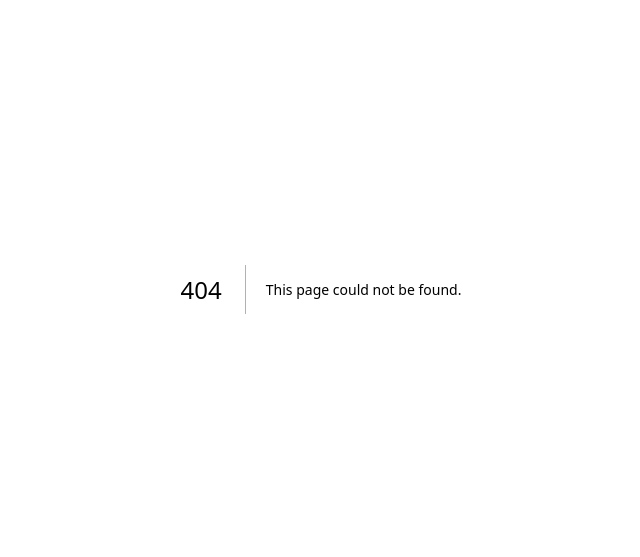
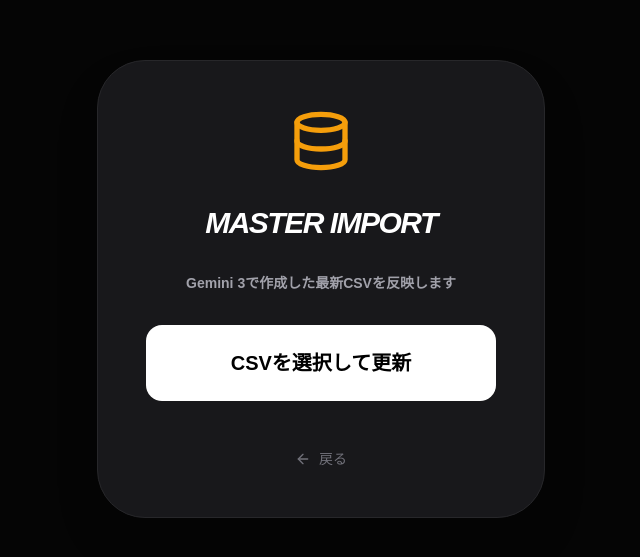
Before and after one commit to takatam-cyber/my-wine-menu, a Next.js app: page /admin/master in a window 1280 px wide. Before the commit this address had no page. Shown: the part 111-668 px from the top of the page, without its empty margins (319-959 px from the left). Built offline with nearby package versions, Linux system fonts and the light colour scheme.

Commit message:
Create page.tsx

```diff
--- /dev/null
+++ b/app/admin/master/page.tsx
@@ -0,0 +1,65 @@
+"use client";
+import { useState } from 'react';
+import { Upload, Database, CheckCircle, ArrowLeft } from 'lucide-react';
+
+export default function MasterAdmin() {
+  const [loading, setLoading] = useState(false);
+  const [count, setCount] = useState(0);
+
+  const importCSV = (e: any) => {
+    const file = e.target.files?.[0];
+    if (!file) return;
+    const reader = new FileReader();
+    reader.onload = async (event) => {
+      setLoading(true);
+      try {
+        const text = event.target?.result as string;
+        const rows = text.split(/\r?\n/).filter(l => l.trim().length > 0).slice(1);
+        const imported = rows.map(row => {
+          const c = row.split(/,(?=(?:(?:[^"]*"){2})*[^"]*$)/).map(s => s.trim().replace(/^"|"$/g, '').replace(/""/g, '"'));
+          return {
+            id: c[1], name_jp: c[2], name_en: c[3], country: c[4], region: c[5], grape: c[6],
+            color: c[7], type: c[8], vintage: c[9], alcohol: c[10], ai_explanation: c[18],
+            menu_short: c[19], pairing: c[20], sweetness: c[21], body: c[22], acidity: c[23],
+            tannin: c[24], aroma_intensity: c[25], complexity: c[26], aftertaste: c[27], oak: c[28],
+            aroma_features: c[29], tags: c[30], best_drinking: c[31], image_url: c[32]
+          };
+        });
+
+        const res = await fetch('/api/master/bulk', {
+          method: 'POST',
+          headers: { 'Content-Type': 'application/json' },
+          body: JSON.stringify(imported)
+        });
+        if (res.ok) {
+          const data = await res.json();
+          setCount(data.count);
+          alert("マスターデータを更新しました！");
+        }
+      } catch (err) { alert("エラーが発生しました"); } finally { setLoading(false); }
+    };
+    reader.readAsText(file);
+  };
+
+  return (
+    <div className="min-h-screen bg-[#050505] text-white flex flex-col items-center justify-center p-8">
+      <div className="bg-zinc-900 p-12 rounded-[3rem] border border-zinc-800 text-center space-y-8 shadow-2xl max-w-md w-full">
+        <Database size={64} className="mx-auto text-amber-500" />
+        <h1 className="text-3xl font-black italic tracking-tighter">MASTER IMPORT</h1>
+        <p className="text-zinc-400 font-bold text-sm">Gemini 3で作成した最新CSVを反映します</p>
+
+        <label className="block w-full bg-white text-black py-6 rounded-2xl font-black text-xl cursor-pointer hover:bg-zinc-200 transition-all active:scale-95">
+          {loading ? "更新中..." : "CSVを選択して更新"}
+          <input type="file" accept=".csv" onChange={importCSV} className="hidden" />
+        </label>
+
+        {count > 0 && (
+          <div className="flex items-center justify-center gap-2 text-green-500 font-bold">
+            <CheckCircle size={20} /> {count} 件のデータを同期しました
+          </div>
+        )}
+        <a href="/admin" className="text-zinc-500 flex items-center justify-center gap-2 text-sm pt-4"><ArrowLeft size={16}/> 戻る</a>
+      </div>
+    </div>
+  );
+}
```
